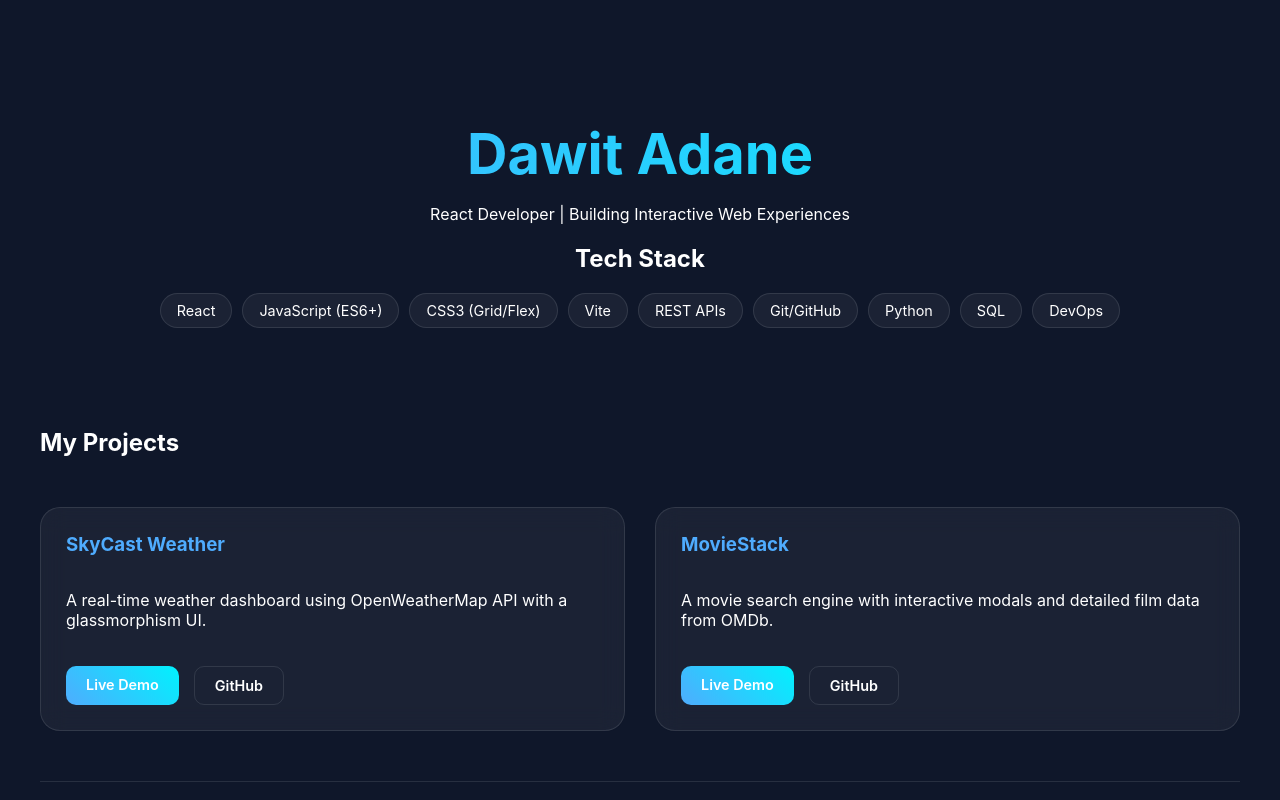
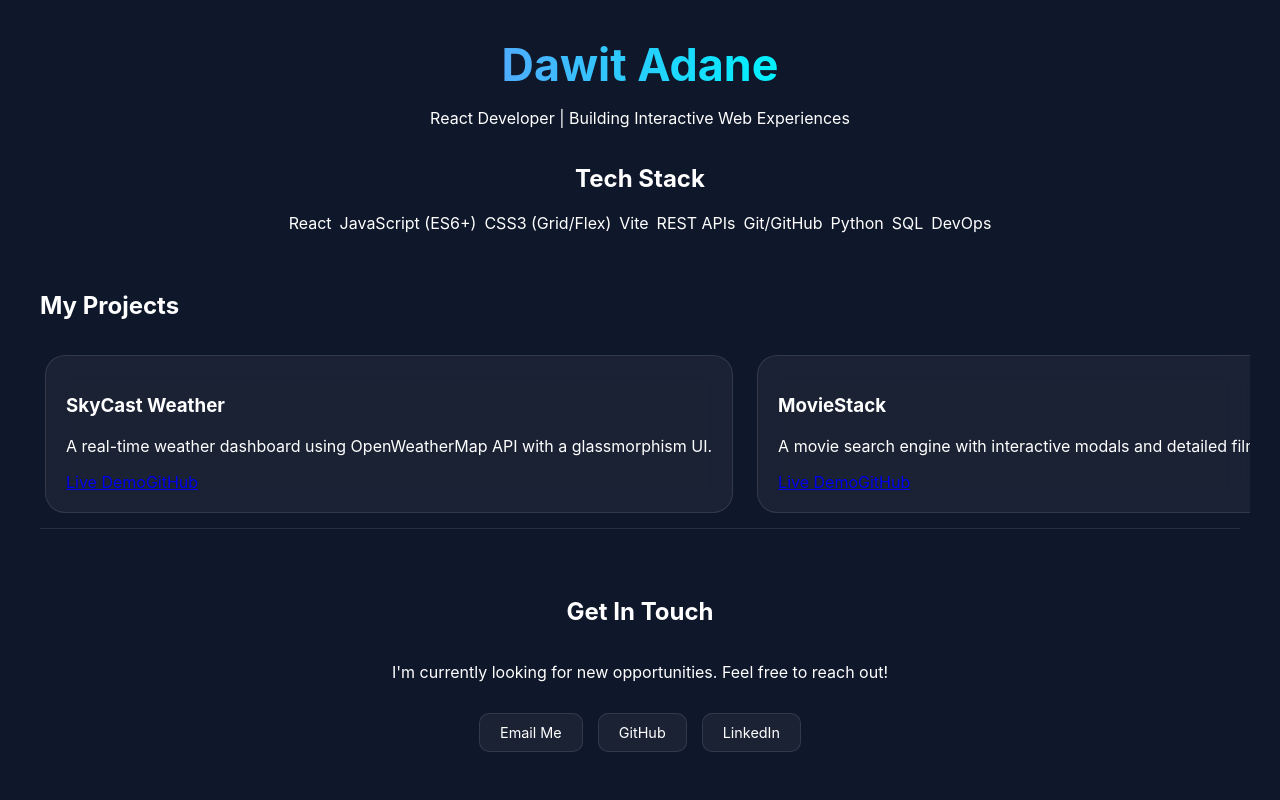
Before and after one commit to daveadane/my-portfolio, a React (Vite) app: page / in a window 1280 px wide. Shown: the top 800 px of the page. Built offline with nearby package versions, Linux system fonts and the light colour scheme.

Commit message:
style: final single-page layout fix

```diff
--- a/src/App.css
+++ b/src/App.css
@@ -5,27 +5,43 @@
   --border: rgba(255, 255, 255, 0.1);
 }
 
-body {
+/* 1. LOCK THE VIEWPORT */
+body, html {
   margin: 0;
-  background: #0f172a; /* Dark navy background */
+  padding: 0;
+  height: 100vh;
+  width: 100vw;
+  overflow: hidden; /* This prevents vertical scrolling */
+  background: #0f172a;
   color: white;
   font-family: 'Inter', sans-serif;
 }
 
+/* 2. THE MAIN CONTAINER */
 .portfolio {
+  height: 100vh;
+  display: flex;
+  flex-direction: column;
   max-width: 1200px;
   margin: 0 auto;
-  padding: 40px 20px;
+  box-sizing: border-box;
 }
 
-/* Hero Section */
-.hero {
+/* 3. THREE EQUAL SECTIONS */
+.hero, .projects-section, .contact-section {
+  flex: 1; /* Each takes exactly 1/3 of the height */
+  display: flex;
+  flex-direction: column;
+  justify-content: center;
+  align-items: center;
   text-align: center;
-  padding: 80px 0;
+  padding: 10px 20px;
+  overflow: hidden;
 }
 
+/* 4. HERO SECTION */
 .hero h1 {
-  font-size: 3.5rem;
+  font-size: 2.8rem;
   margin: 0;
   background: linear-gradient(to right, var(--primary), var(--secondary));
   background-clip: text;
@@ -33,106 +49,59 @@ body {
   -webkit-text-fill-color: transparent;
 }
 
-/* Project Grid */
+/* 5. HORIZONTAL PROJECT SCROLL */
 .project-grid {
-  display: grid;
-  grid-template-columns: repeat(auto-fit, minmax(320px, 1fr));
-  gap: 30px;
-  margin-top: 50px;
+  display: flex;
+  gap: 1.5rem;
+  overflow-x: auto; /* Allow left-to-right scrolling */
+  width: 100%;
+  padding: 15px 5px;
+  scrollbar-width: none; /* Hide scrollbar for Firefox */
+}
+
+.project-grid::-webkit-scrollbar {
+  display: none; /* Hide scrollbar for Chrome/Safari */
 }
 
 .project-card {
+  min-width: 300px; /* Fixed width so they stay side-by-side */
   background: var(--glass);
   backdrop-filter: blur(12px);
   border: 1px solid var(--border);
   border-radius: 20px;
-  padding: 25px;
+  padding: 20px;
   transition: all 0.3s ease;
-  display: flex;
-  flex-direction: column;
+  flex-shrink: 0; /* Prevents cards from squishing */
 }
 
-.project-card:hover {
-  transform: translateY(-10px);
-  border-color: var(--primary);
-  box-shadow: 0 10px 30px rgba(0, 0, 0, 0.5);
-}
-
-.project-card h3 {
-  margin-top: 0;
-  color: var(--primary);
-}
-
-.project-links {
-  margin-top: auto;
-  display: flex;
-  gap: 15px;
-  padding-top: 20px;
-}
-
-.project-links a {
-  text-decoration: none;
-  color: white;
-  padding: 10px 20px;
-  border-radius: 10px;
-  font-size: 0.9rem;
-  font-weight: 600;
-  transition: 0.2s;
-}
-
-.live-link {
-  background: linear-gradient(45deg, var(--primary), var(--secondary));
-}
-
-.repo-link {
-  border: 1px solid var(--border);
-}
-
-.repo-link:hover {
-  background: var(--border);
-}
-
-.skills-container {
-  display: flex;
-  flex-wrap: wrap;
-  gap: 10px;
-  justify-content: center;
-}
-
-.skills-container span {
-  background: var(--glass);
-  padding: 8px 16px;
-  border-radius: 20px;
-  border: 1px solid var(--border);
-  font-size: 0.9rem;
-}
-
+/* 6. CONTACT SECTION */
 .contact-section {
-  text-align: center;
-  padding: 80px 0;
-  margin-top: 50px;
   border-top: 1px solid var(--border);
+  margin-top: 0; /* Removed margin to save space */
 }
 
 .social-links {
   display: flex;
-  justify-content: center;
-  gap: 20px;
-  margin-top: 20px;
+  gap: 15px;
+  margin-top: 15px;
 }
 
 .contact-btn {
-  padding: 12px 24px;
+  padding: 10px 20px;
   background: var(--glass);
   border: 1px solid var(--border);
   border-radius: 10px;
   color: white;
   text-decoration: none;
   transition: 0.3s;
+  font-size: 0.9rem;
 }
 
-.contact-btn:hover {
-  background: var(--primary);
-  border-color: var(--primary);
-  transform: translateY(-3px);
+/* REUSABLE UTILITY */
+.skills-container {
+  display: flex;
+  flex-wrap: wrap;
+  gap: 8px;
+  justify-content: center;
+  margin-top: 10px;
 }
```
